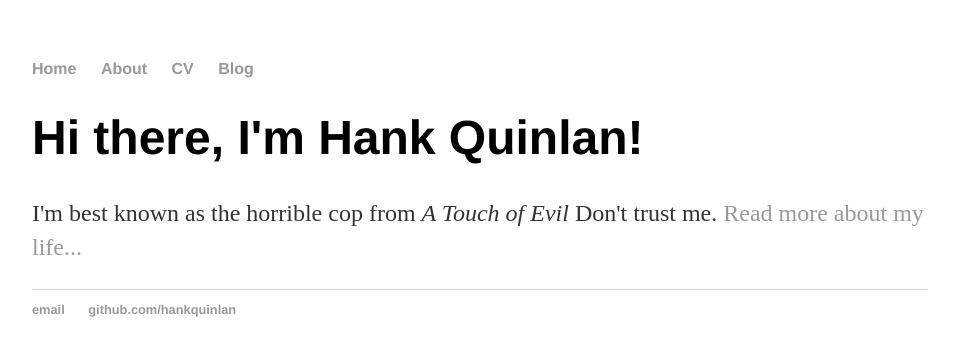
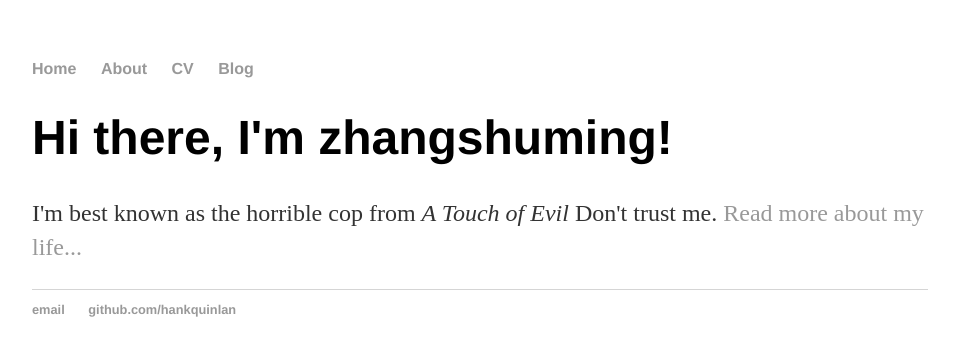
Before and after one commit to zhangshuming0870/zhangshuming0870.github.io, a Jekyll site: the page built from index.html, in a window 1280 px wide. Shown: the top 356 px of the page, without its empty margins (160-1115 px from the left). Built offline with Jekyll 4.4.1, drawn with Linux system fonts in a browser that asks for light colours.

Commit message:
Update index.html

```diff
--- a/index.html
+++ b/index.html
@@ -1,30 +1,8 @@
-<!DOCTYPE html>
-<html>
-	<head>
-		<title>Hank Quinlan, Horrible Cop</title>
-		<!-- link to main stylesheet -->
-		<link rel="stylesheet" type="text/css" href="/css/main.css">
-	</head>
-	<body>
-		<nav>
-    		<ul>
-        		<li><a href="/">Home</a></li>
-	        	<li><a href="/about">About</a></li>
-        		<li><a href="/cv">CV</a></li>
-        		<li><a href="/blog">Blog</a></li>
-    		</ul>
-		</nav>
-		<div class="container">
-    		<div class="blurb">
-        		<h1>Hi there, I'm Hank Quinlan!</h1>
-				<p>I'm best known as the horrible cop from <em>A Touch of Evil</em> Don't trust me. <a href="/about">Read more about my life...</a></p>
-    		</div><!-- /.blurb -->
-		</div><!-- /.container -->
-		<footer>
-    		<ul>
-        		<li><a href="mailto:hankquinlanhub@gmail.com">email</a></li>
-        		<li><a href="https://github.com/hankquinlan">github.com/hankquinlan</a></li>
-			</ul>
-		</footer>
-	</body>
-</html>
+---
+layout: default
+title: zhangshuming,website
+---
+<div class="blurb">
+	<h1>Hi there, I'm zhangshuming!</h1>
+	<p>I'm best known as the horrible cop from <em>A Touch of Evil</em> Don't trust me. <a href="/about">Read more about my life...</a></p>
+</div><!-- /.blurb -->
```
